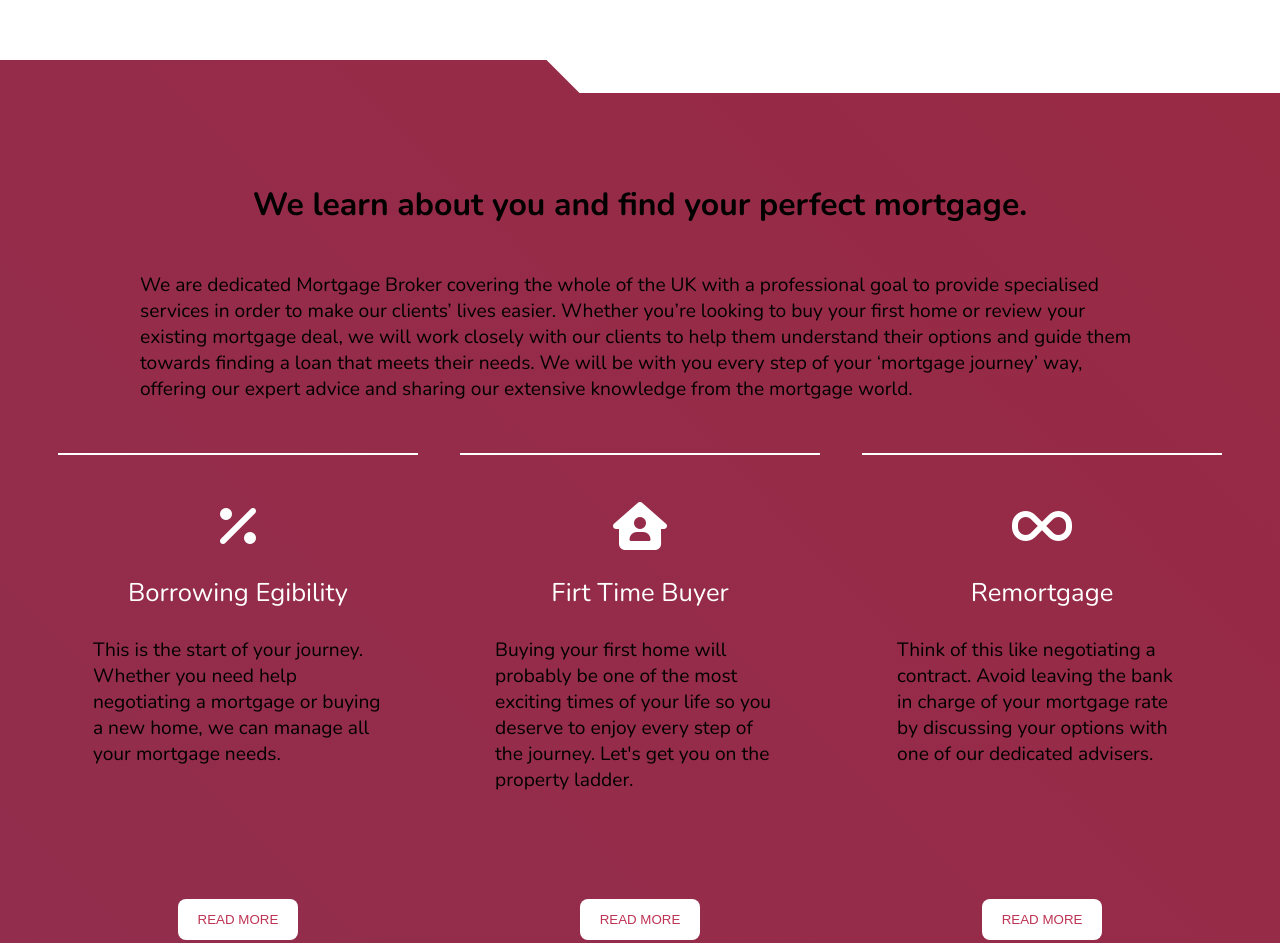
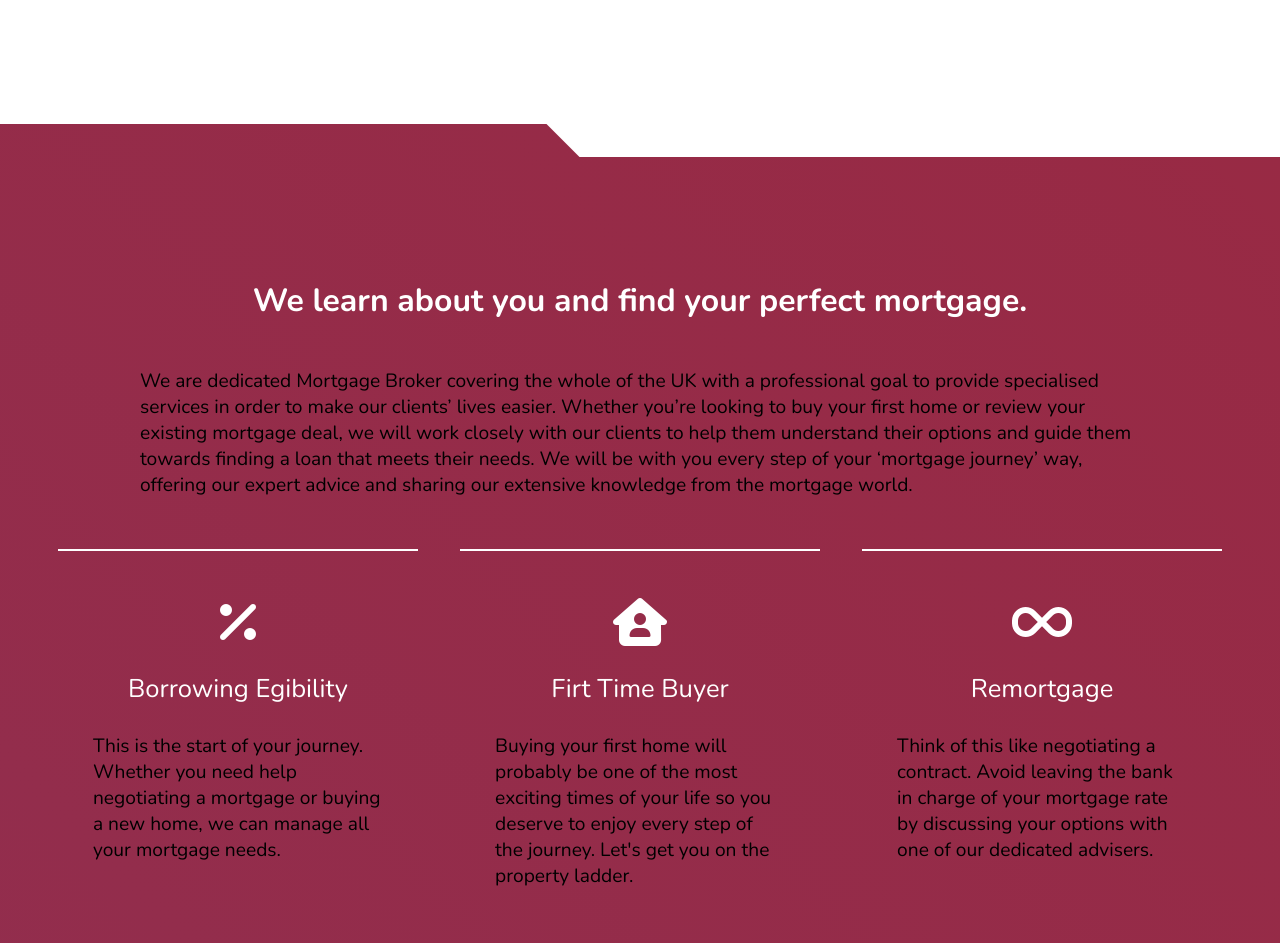
Before and after one commit to zielak146/Mortgages, a plain HTML site: page index.html in a window 1280 px wide. Shown: the part 1234-2177 px from the top of the page. Drawn offline with nearby package versions, Linux system fonts and the light colour scheme.

Commit message:
Section Padding adjusted

```diff
--- a/scss/_components.scss
+++ b/scss/_components.scss
@@ -7,7 +7,7 @@
 }
 
 .section-padding {
-	padding: 4em 2em;
+	padding: 6em 2em;
 }
 .section-heading{
     font-size: 2.4rem;
--- a/scss/style.scss
+++ b/scss/style.scss
@@ -104,6 +104,7 @@ body {
 		justify-content: center;
 		align-items: center;
 		&-heading {
+			color: white;
 			font-size: 2rem;
 		}
 		&-lead {
@@ -229,11 +230,15 @@ body {
 	}
 }
 .reviews {
+
 	padding: 8em 2em;
 	position: relative;
 	overflow: hidden;
 	background: $header-gradient-viva, url('../img/architecture-2256489_1920.jpg');
 	background-size: cover;
+	.section-heading{
+		color: white;
+	}
 	&__boxes {
 		margin-top: 1em;
 		display: flex;
```
Also changed, not shown: css/style.css, 1 other file.
